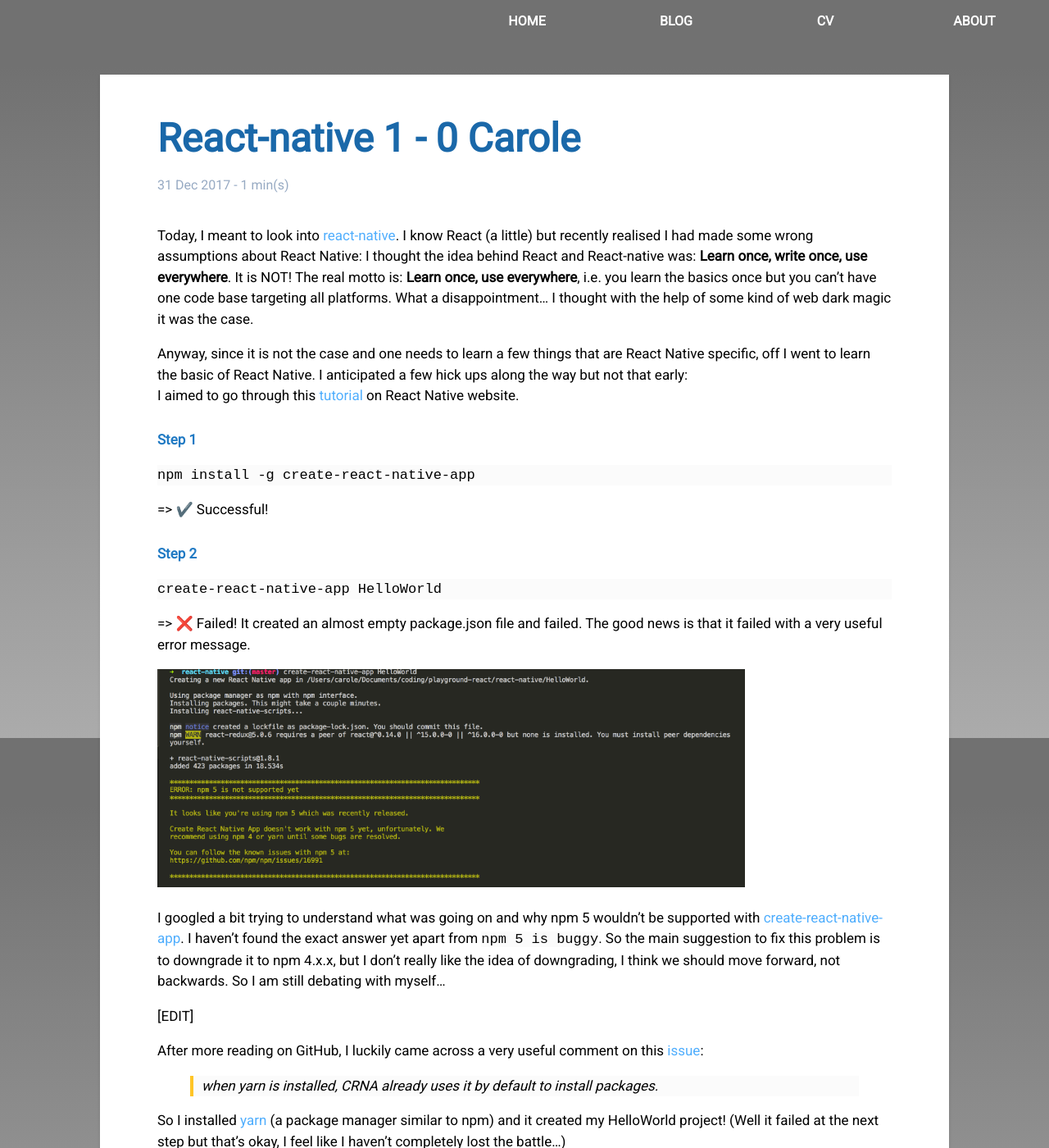
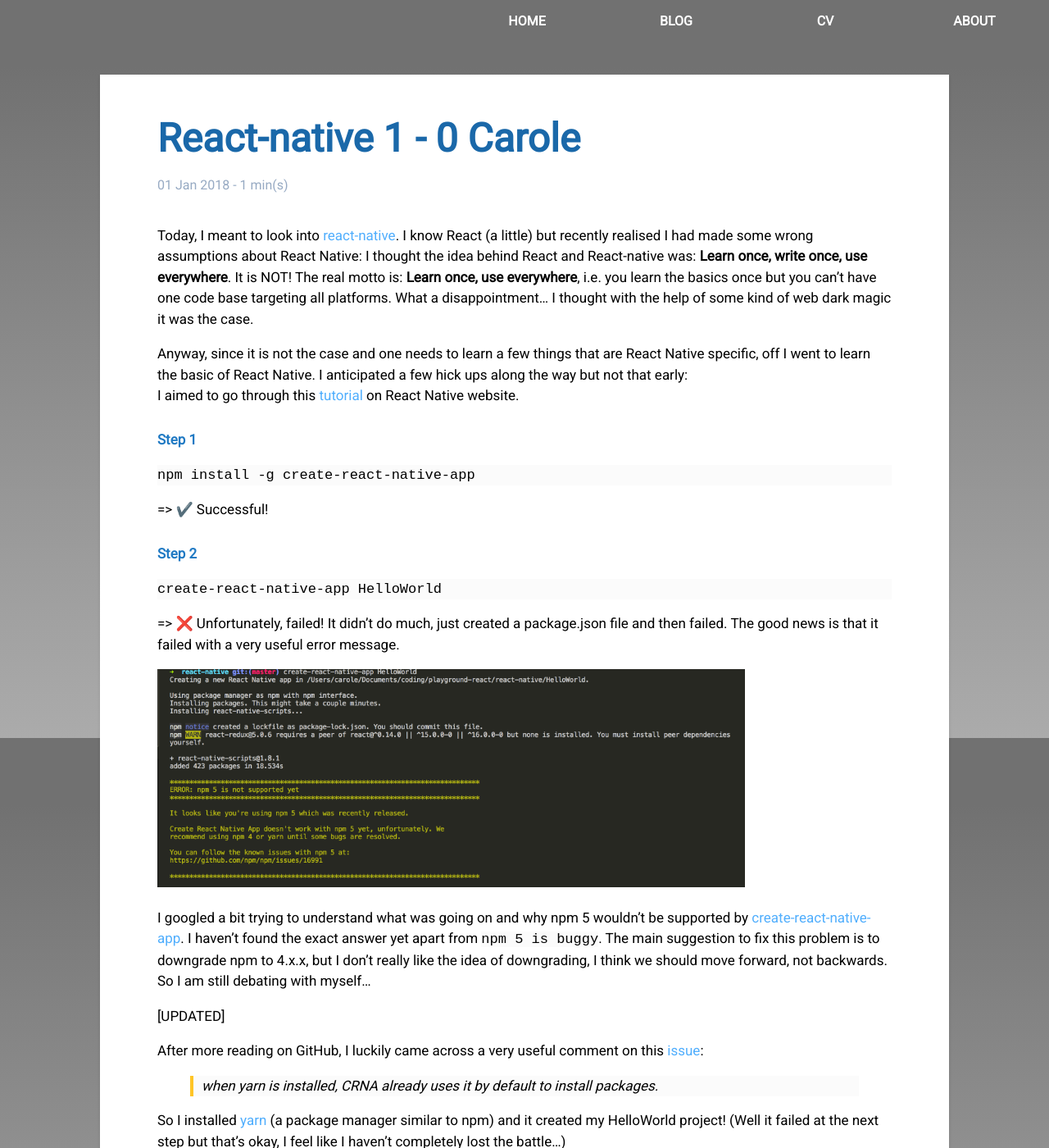
Before and after one commit to caroleolivier/caroleolivier.github.io, a Jekyll site: the page built from _posts/2018-01-01-react-native-battle.md, in a window 1280 px wide and 1400 px high. Shown: the whole window at 82% size. Built offline with Jekyll 4.4.1, drawn with Linux system fonts in a browser that asks for light colours.

Commit message:
Rephrase few things

````diff
--- a/_posts/2017-12-26-react-native-battle.md
+++ b/_posts/2018-01-01-react-native-battle.md
@@ -1,7 +1,7 @@
 ---
 layout: post
 title: React-native 1 - 0 Carole
-date: 2017-12-31
+date: 2018-01-01
 ---
 
 Today, I meant to look into [react-native](https://facebook.github.io/react-native/). I know React (a little) but recently realised I had made some wrong assumptions about React Native: I thought the idea behind React and React-native was: **Learn once, write once, use everywhere**. It is NOT! The real motto is: **Learn once, use everywhere**, i.e. you learn the basics once but you can't have one code base targeting all platforms. What a disappointment... I thought with the help of some kind of web dark magic it was the case.
@@ -22,13 +22,13 @@
 create-react-native-app HelloWorld
 ```
 
-=> ❌ Failed! It created an almost empty package.json file and failed. The good news is that it failed with a very useful error message.
+=> ❌ Unfortunately, failed! It didn't do much, just created a package.json file and then failed. The good news is that it failed with a very useful error message.
 
 ![create-react-native-app error]({{ "/assets/blog/create-react-native-app-error.png" | absolute_url }}){:height="80%" width="80%"}
 
-I googled a bit trying to understand what was going on and why npm 5 wouldn't be supported with [create-react-native-app](https://github.com/react-community/create-react-native-app#installation). I haven't found the exact answer yet apart from `npm 5 is buggy`. So the main suggestion to fix this problem is to downgrade it to npm 4.x.x, but I don't really like the idea of downgrading, I think we should move forward, not backwards. So I am still debating with myself...
+I googled a bit trying to understand what was going on and why npm 5 wouldn't be supported by [create-react-native-app](https://github.com/react-community/create-react-native-app#installation). I haven't found the exact answer yet apart from `npm 5 is buggy`. The main suggestion to fix this problem is to downgrade npm to 4.x.x, but I don't really like the idea of downgrading, I think we should move forward, not backwards. So I am still debating with myself...
 
-[EDIT]
+[UPDATED]
 
 After more reading on GitHub, I luckily came across a very useful comment on this [issue](https://github.com/react-community/create-react-native-app/issues/424):
 
````
